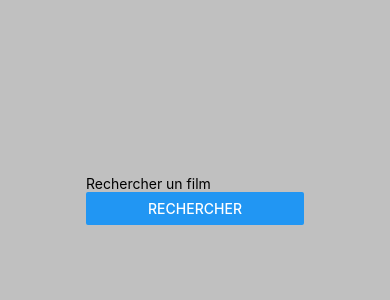
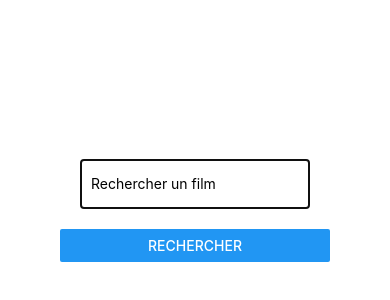
Before and after one commit to borelkoumo/MoviesAndMeeVS, a React Native app: screen / in a window 390 px wide. Shown: the part 222-522 px from the top of the page. Built offline with nearby package versions, Linux system fonts and the light colour scheme.

Commit message:
Ici dans Search, j'ai ajouté la recupération de la valeur d'un champ texte

```diff
--- a/App.js
+++ b/App.js
@@ -14,7 +14,7 @@ export default function App() {
 const styles = StyleSheet.create({
   container: {
     flex: 1,
-    backgroundColor: '#c0c0c0',
+    backgroundColor: '#ffffff',
     alignItems: 'center',
     justifyContent: 'center',
   },
--- a/Components/Search.js
+++ b/Components/Search.js
@@ -2,14 +2,31 @@ import React from "react"
 import {View, Button, TextInput} from "react-native"
 
 class Search extends React.Component {
+
+
   render () {
+
     return (
       <View>
-        <TextInput placeholder="Rechercher un film"/>
-        <Button title="Rechercher" onPress = { () => { alert ("Cliquera")}}/>
+        <TextInput onChange={e => {values.inputValue = e.target.value}} style={styles.textinput} autoFocus = {true} placeholder="Rechercher un film" />
+        <Button title="Rechercher" onPress = { () => { alert (values.inputValue) } }/>
       </View>
     );
   }
 }
 
+var values = {
+  inputValue : ""
+};
+
+const styles= {
+  textinput : {
+    margin: 20,
+    height:50,
+    borderColor:'#c0c0c0',
+    borderWidth:1,
+    paddingLeft:10
+  }
+}
+
 export default Search
```
